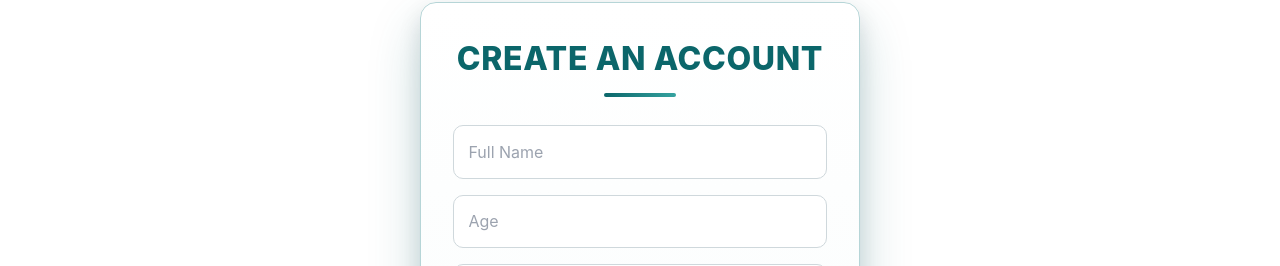
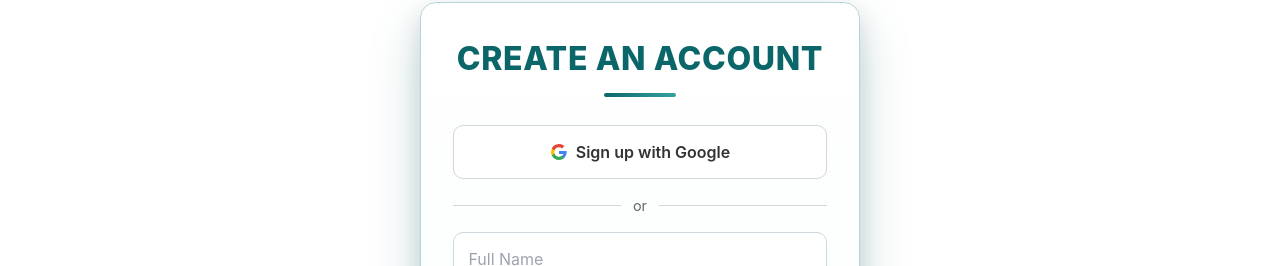
Before and after one commit to mthsdaher/receipt-scanner, a React (Create React App) app in the folder receipt-scanner-frontend/: page /signup in a window 1280 px wide. Shown: the part 142-408 px from the top of the page. Built offline with nearby package versions, Linux system fonts and the light colour scheme; no server answers.

Commit message:
oauth google sign up implemented

```diff
--- a/receipt-scanner-frontend/src/pages/Signup/controller.ts
+++ b/receipt-scanner-frontend/src/pages/Signup/controller.ts
@@ -2,6 +2,7 @@ import { useState } from "react";
 import { useNavigate } from "react-router-dom";
 import { SignupFormFields, SignupControllerReturn } from "./types";
 import { apiClient } from "services/apiClient";
+import { frontendEnv } from "config/env";
 
 interface ApiSuccessResponse<T> {
   status: "success";
@@ -60,5 +61,6 @@ export const useSignupController = (): SignupControllerReturn => {
     error,
     handleChange,
     handleSubmit,
+    googleSignUpUrl: `${frontendEnv.API_URL}/api/auth/google`,
   };
 };
--- a/receipt-scanner-frontend/src/pages/Signup/index.tsx
+++ b/receipt-scanner-frontend/src/pages/Signup/index.tsx
@@ -1,16 +1,32 @@
 import React from "react";
 import Layout from "../../components/Layout";
 import { useSignupController } from "./controller";
-import { Container, Title, Input, Button, ErrorText } from "./styles";
+import { Container, Title, Input, Button, GoogleButton, Divider, ErrorText } from "./styles";
+
+const GoogleIcon = () => (
+  <svg width="18" height="18" viewBox="0 0 18 18" xmlns="http://www.w3.org/2000/svg">
+    <path fill="#4285F4" d="M16.51 8H8.98v3h4.3c-.18 1-.74 1.48-1.6 2.04v2.01h2.6a7.8 7.8 0 0 0 2.38-5.88c0-.57-.05-.66-.15-1.18z"/>
+    <path fill="#34A853" d="M8.98 17c2.16 0 3.97-.72 5.3-1.94l-2.6-2a4.8 4.8 0 0 1-7.18-2.54H1.83v2.07A8 8 0 0 0 8.98 17z"/>
+    <path fill="#FBBC05" d="M4.5 10.52a4.8 4.8 0 0 1 0-3.04V5.41H1.83a8 8 0 0 0 0 7.18l2.67-2.07z"/>
+    <path fill="#EA4335" d="M8.98 4.18c1.17 0 2.23.4 3.06 1.2l2.3-2.3A8 8 0 0 0 1.83 5.4L4.5 7.49a4.77 4.77 0 0 1 4.48-3.3z"/>
+  </svg>
+);
 
 const Signup: React.FC = () => {
-  const { fullName, age, email, cellNumber, password, error, handleChange, handleSubmit } =
+  const { fullName, age, email, cellNumber, password, error, handleChange, handleSubmit, googleSignUpUrl } =
     useSignupController();
 
   return (
     <Layout>
       <Container>
         <Title>Create an Account</Title>
+
+        <GoogleButton href={googleSignUpUrl}>
+          <GoogleIcon />
+          Sign up with Google
+        </GoogleButton>
+
+        <Divider>or</Divider>
 
         <Input placeholder="Full Name" value={fullName} onChange={handleChange("fullName")} />
         <Input placeholder="Age" value={age} onChange={handleChange("age")} />
--- a/receipt-scanner-frontend/src/pages/Signup/styles.ts
+++ b/receipt-scanner-frontend/src/pages/Signup/styles.ts
@@ -51,6 +51,52 @@ export const Input = styled.input`
   }
 `;
 
+export const GoogleButton = styled.a`
+  display: flex;
+  align-items: center;
+  justify-content: center;
+  gap: 0.5rem;
+  width: 100%;
+  box-sizing: border-box;
+  padding: 0.85rem;
+  margin-bottom: 1rem;
+  background: #fff;
+  color: #333;
+  font-weight: 600;
+  border: 1px solid #cfd8dc;
+  border-radius: 10px;
+  cursor: pointer;
+  text-decoration: none;
+  transition: border-color 0.2s ease, box-shadow 0.2s ease;
+
+  &:hover {
+    border-color: #0b666a;
+    box-shadow: 0 0 0 2px rgba(11, 102, 106, 0.15);
+  }
+`;
+
+export const Divider = styled.div`
+  display: flex;
+  align-items: center;
+  margin: 1rem 0;
+  color: #666;
+  font-size: 0.9rem;
+
+  &::before,
+  &::after {
+    content: '';
+    flex: 1;
+    height: 1px;
+    background: #cfd8dc;
+  }
+  &::before {
+    margin-right: 0.75rem;
+  }
+  &::after {
+    margin-left: 0.75rem;
+  }
+`;
+
 export const Button = styled.button`
   display: block;
   width: 100%;
--- a/receipt-scanner-frontend/src/pages/Signup/types.ts
+++ b/receipt-scanner-frontend/src/pages/Signup/types.ts
@@ -20,4 +20,5 @@ export interface SignupControllerReturn {
     field: keyof SignupFormFields
   ) => (e: React.ChangeEvent<HTMLInputElement>) => void;
   handleSubmit: () => Promise<void>;
+  googleSignUpUrl: string;
 }
```
